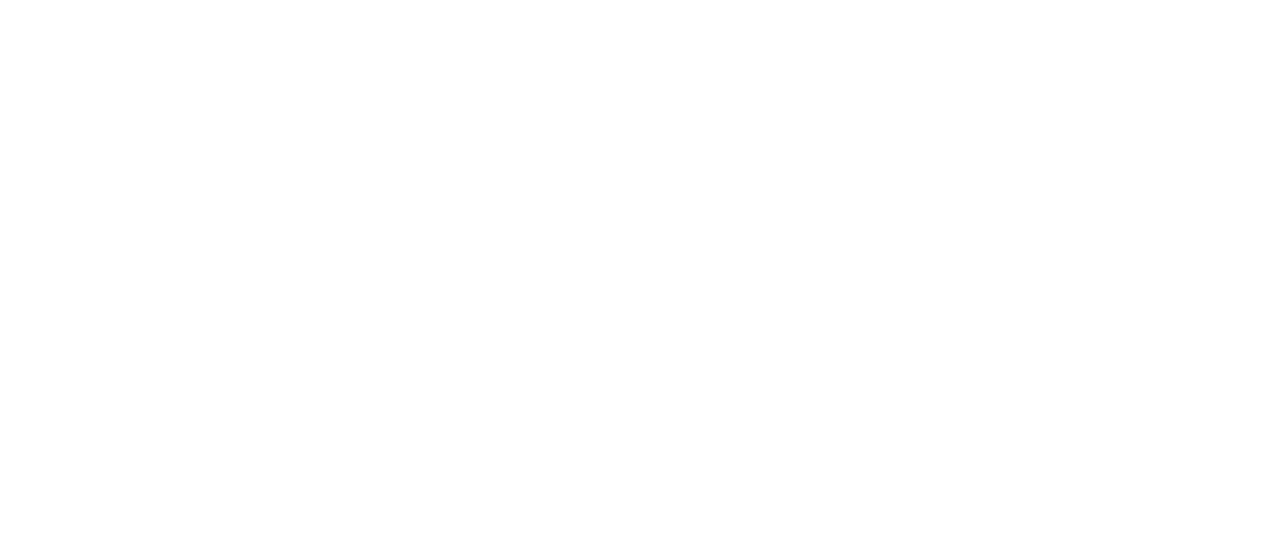
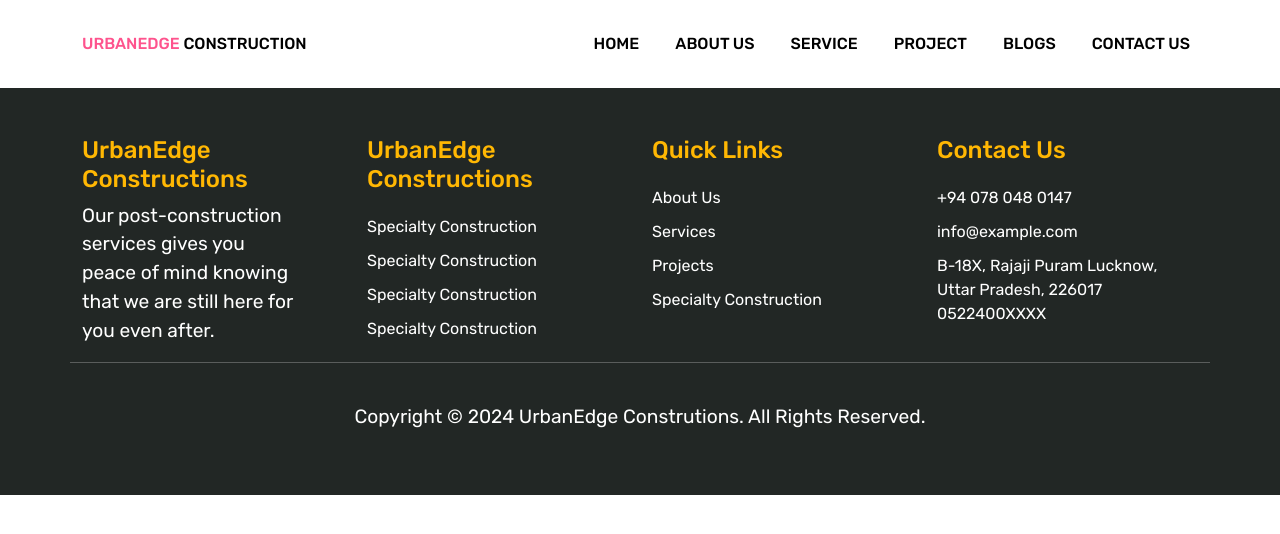
Before and after one commit to HimashaKodikara/Construction-frontend, a React (Vite) app: page /service/1 in a window 1280 px wide. Before the commit this address had no page. Shown: the top 534 px of the page. Built offline with nearby package versions, Linux system fonts and the light colour scheme.

Commit message:
(change)

```diff
--- a/src/App.jsx
+++ b/src/App.jsx
@@ -30,6 +30,7 @@ import {default as EditTestmonials} from './components/backend/testimonials/Edit
 import {default as ShowMembers} from './components/backend/members/Show';
 import {default as CreateMembers} from './components/backend/members/Create';
 import {default as EditMembers} from './components/backend/members/Edit';
+import ServiceDetails from './components/frontend/ServiceDetails';
 
 
 function App() {
@@ -44,6 +45,7 @@ function App() {
           <Route path="/service" element={<Service />} />
           <Route path='/projects' element={<Projects />} />
           <Route path='/admin/login' element={<Login />} />
+          <Route path='/service/:id' element={<ServiceDetails />} />
 
           <Route path='/admin/dashboard' element={
             <RequireAuth >
@@ -161,6 +163,8 @@ function App() {
           }
           />
 
+
+
         </Routes>
       </BrowserRouter>
       <ToastContainer
--- /dev/null
+++ b/src/components/frontend/ServiceDetails.jsx
@@ -0,0 +1,16 @@
+import React, { useState, useEffect } from 'react'
+import Header from './common/Header';
+import Footer from './common/Footer';
+
+const ServiceDetails = () => {
+    return (
+        <>
+            <Header />
+
+            <Footer />
+        </>
+
+    )
+}
+
+export default ServiceDetails
--- a/src/components/frontend/common/LatestServices.jsx
+++ b/src/components/frontend/common/LatestServices.jsx
@@ -1,6 +1,7 @@
 import React, { useState, useEffect } from 'react'
 import ServiceImg from '../../../assets/images/construction1.jpg';
 import { apiurl, fileUrl, token } from '../../frontend/common/http';
+import {Link}  from 'react-router-dom';
 
 const LatestServices = () => {
     const [services, setService] = useState([]);
@@ -43,7 +44,7 @@ const LatestServices = () => {
 
                                                    {service.short_desc}</p>
                                             </div>
-                                            <a href='#' className='btn btn-primary'>Read More</a>
+                                            <Link to={`/service/${service.id}`} className='btn btn-primary'>Read More</Link>
                                         </div>
                                     </div>
                                 </div>
--- a/src/components/frontend/common/Team.jsx
+++ b/src/components/frontend/common/Team.jsx
@@ -37,7 +37,7 @@ const Team = () => {
 
                                         <div className="card-body p-4">
                                             <div className='service-image'>
-                                                <img src={`${fileUrl}uploads/members/${members.image}`} alt="Members" className='w-100' />
+                                                <img src={`${fileUrl}uploads/members/${member.image}`} alt="Members" className='w-100' />
                                             </div>
                                             <div className="card-title pb-0 pt-0">
                                                 {member.name}
@@ -46,7 +46,7 @@ const Team = () => {
                                                 {member.job_title}
                                             </div>
                                             {
-                                                member.linnkedin_url && <a target='_blank' href={member.linkedin_url}>
+                                                member.linkedin_url && <a target='_blank' href={member.linkedin_url} rel="noopener noreferrer">
                                                     <svg xmlns="http://www.w3.org/2000/svg" width="20" height="20" fill="currentColor" className="bi bi-linkedin" viewBox="0 0 16 16">
                                                         <path d="M0 1.146C0 .513.526 0 1.175 0h13.65C15.474 0 16 .513 16 1.146v13.708c0 .633-.526 1.146-1.175 1.146H1.175C.526 16 0 15.487 0 14.854zm4.943 12.248V6.169H2.542v7.225zm-1.2-8.212c.837 0 1.358-.554 1.358-1.248-.015-.709-.52-1.248-1.342-1.248S2.4 3.226 2.4 3.934c0 .694.521 1.248 1.327 1.248zm4.908 8.212V9.359c0-.216.016-.432.08-.586.173-.431.568-.878 1.232-.878.869 0 1.216.662 1.216 1.634v3.865h2.401V9.25c0-2.22-1.184-3.252-2.764-3.252-1.274 0-1.845.7-2.165 1.193v.025h-.016l.016-.025V6.169h-2.4c.03.678 0 7.225 0 7.225z" />
                                                     </svg>
--- a/src/components/frontend/service.jsx
+++ b/src/components/frontend/service.jsx
@@ -1,4 +1,4 @@
-import React from 'react'
+import React,{useState,useEffect} from 'react'
 import Header from './common/Header';
 import Footer from './common/Footer';
 import ServiceImg from '../../assets/images/construction1.jpg';
```
